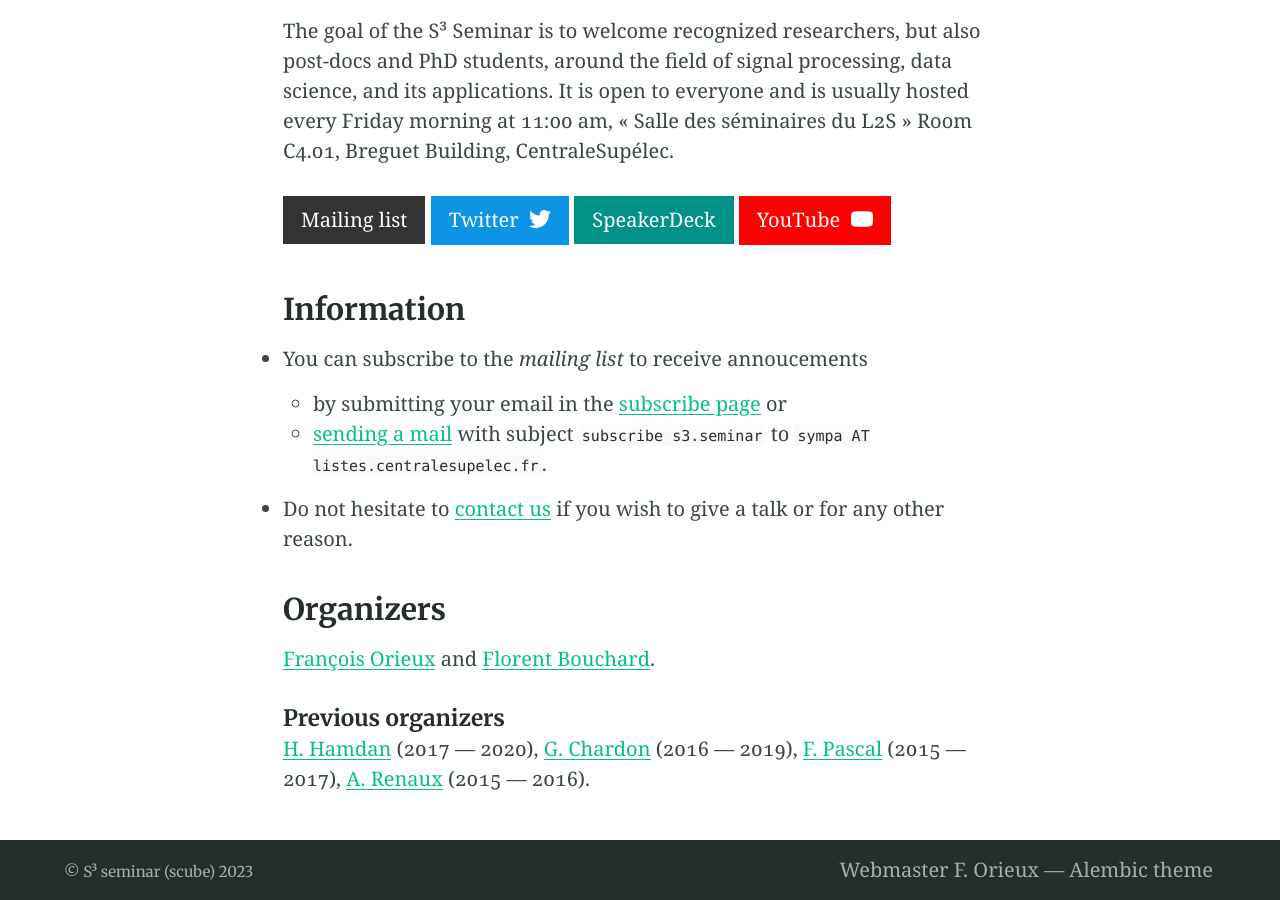
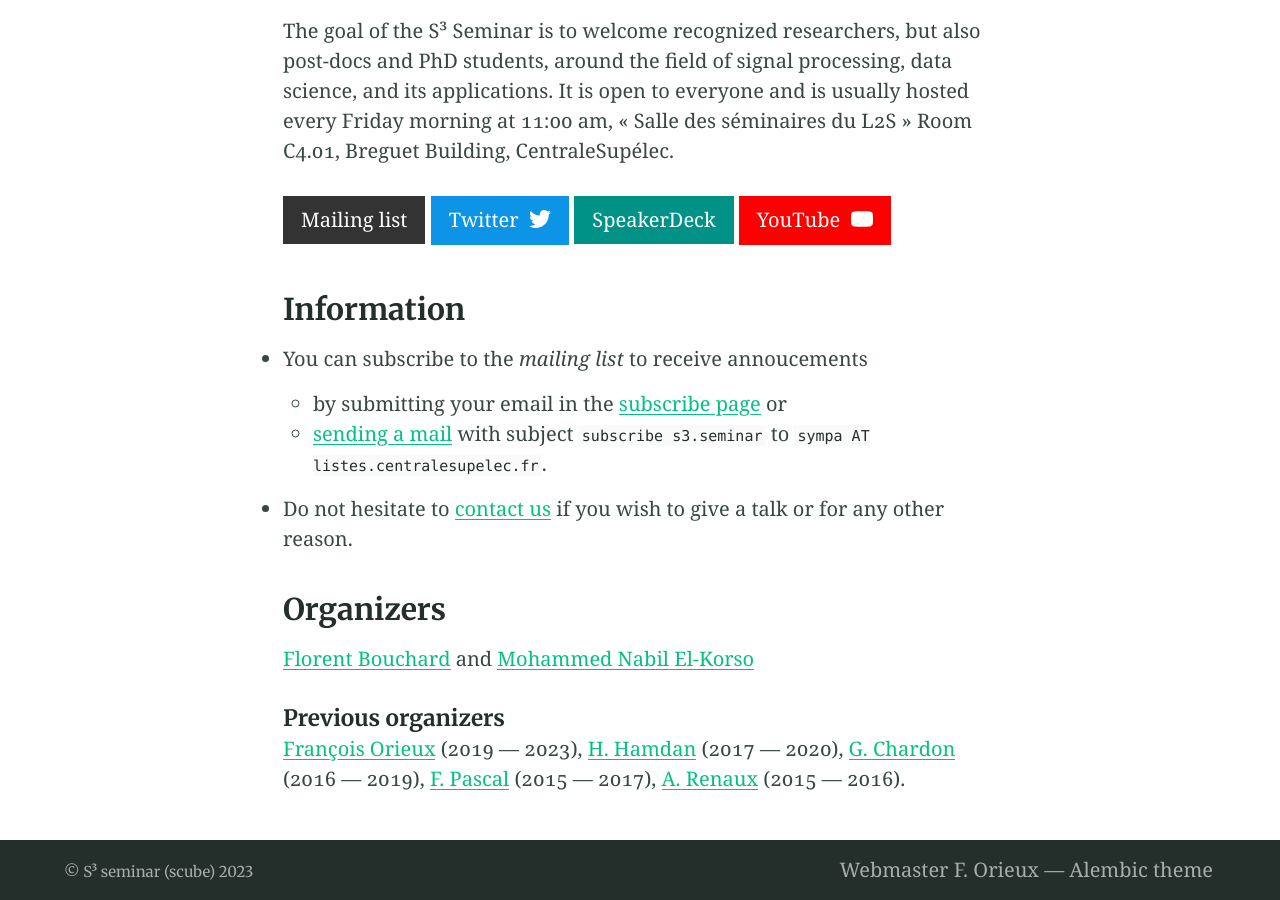
Before and after one commit to s3-seminar/s3-seminar.github.io, a Jekyll site: the page built from index.md, in a window 1280 px wide and 900 px high, scrolled down 629 px. Built offline with Jekyll 4.4.1, drawn with Linux system fonts in a browser that asks for light colours.

Commit message:
Update index.md

```diff
--- a/index.md
+++ b/index.md
@@ -25,10 +25,11 @@ The goal of the S³ Seminar is to welcome recognized researchers, but also post-
 
 ### Organizers
 
-[François Orieux](https://pro.orieux.fr) and [Florent Bouchard](https://sites.google.com/view/florentbouchard/).
+[Florent Bouchard](https://sites.google.com/view/florentbouchard/) and [Mohammed Nabil El-Korso](https://sites.google.com/site/nabkorso/)
 
 ##### Previous organizers
 
+[François Orieux](https://pro.orieux.fr) (2019 — 2023),
 [H. Hamdan](https://www.l2s.centralesupelec.fr/u/hamdan-hani/) (2017 — 2020),
 [G. Chardon](https://gilleschardon.fr/) (2016 — 2019), [F. Pascal](https ://
 fredericpascal .blogspot.com/p/ home.html) (2015 — 2017), [A.
```
